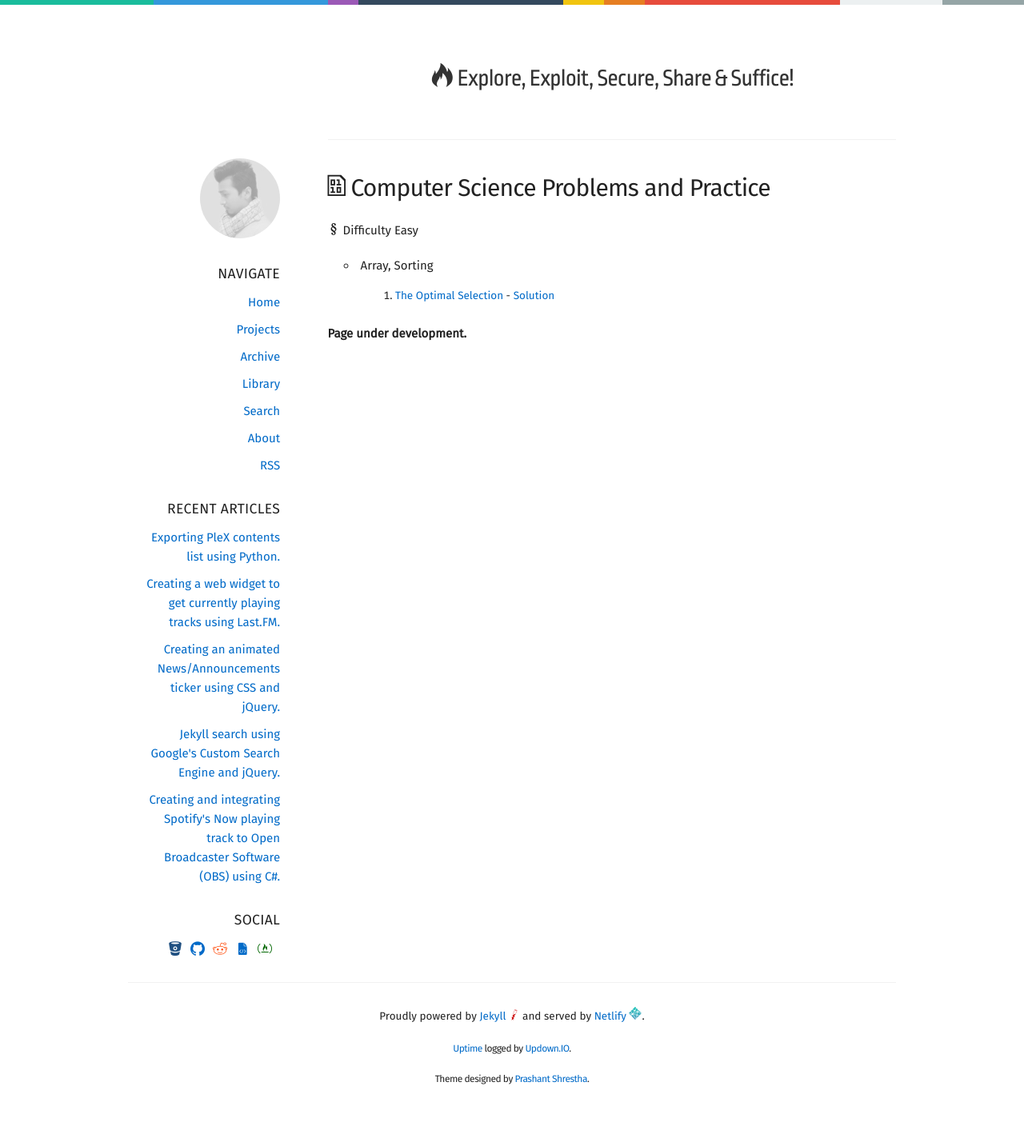
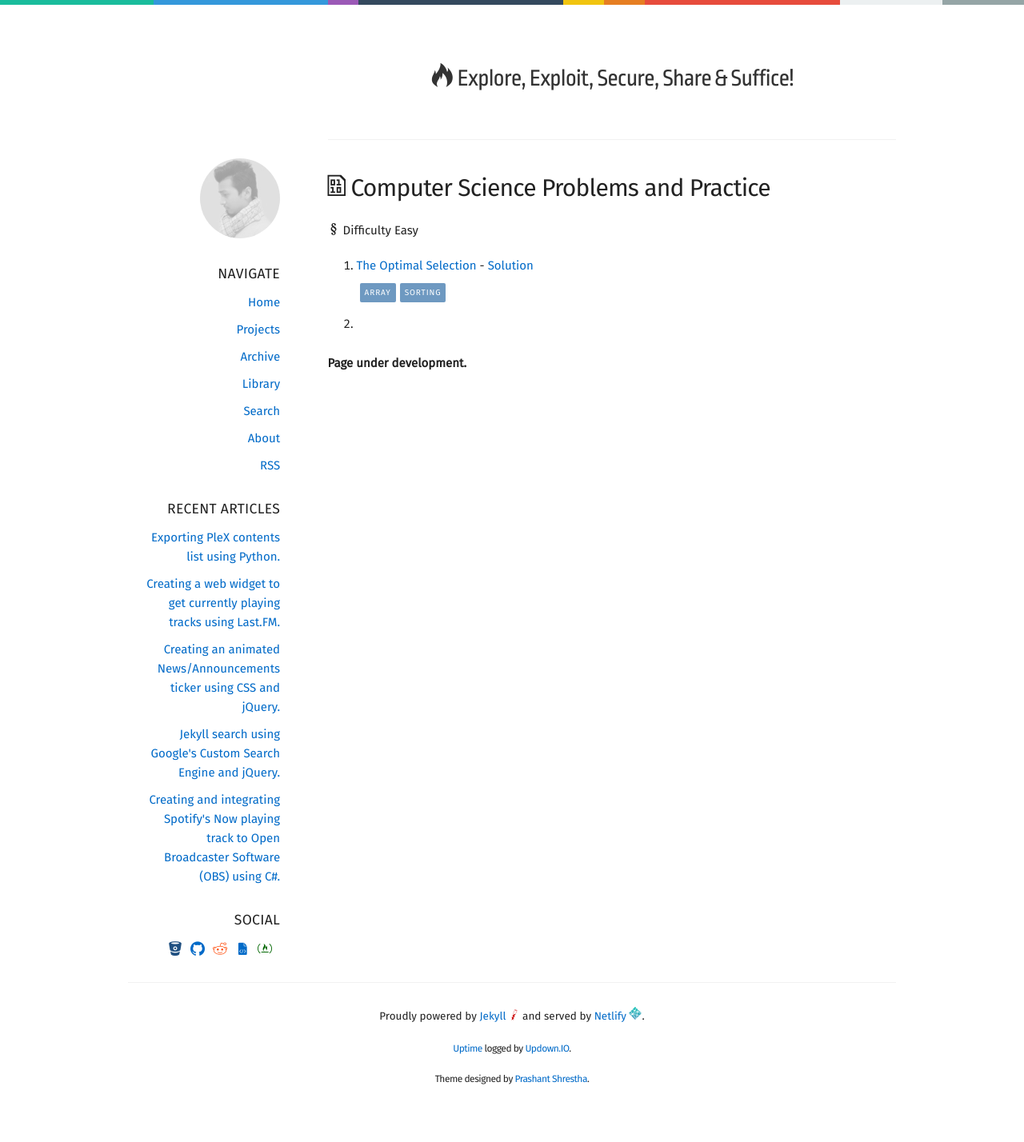
Before and after one commit to intern0t/personal-blog, a Jekyll site: the page built from cspractice.md, in a window 1280 px wide. Shown: the whole page at 80% size. Built offline with Jekyll 4.4.1, drawn with Linux system fonts in a browser that asks for light colours; nearby versions of some CDN libraries; some web fonts are replaced; part of the change alters nothing that is shown.

Commit message:
Practice categories!

```diff
--- a/cspractice.md
+++ b/cspractice.md
@@ -7,7 +7,11 @@ permalink: /cs-practice/
 #### <span class="icon-file-binary"></span> Computer Science Problems and Practice
 
 ###### <span class="icon-section"></span> Difficulty Easy
-+ Array, Sorting
  1. [The Optimal Selection](https://practice.geeksforgeeks.org/problems/the-optimal-selection/0) - [Solution](https://bitbucket.org/intern0t/computer-science-practice/src/8d0b3a7510374bf360bfb69ad957cce0d09dd148/TheOptimalSelection.java?at=master&fileviewer=file-view-default)
+    <ul class="row lang-used">
+    <li>Array</li>
+    <li>Sorting</li>
+    </ul>
+ 2.
 
 **Page under development.**
```
